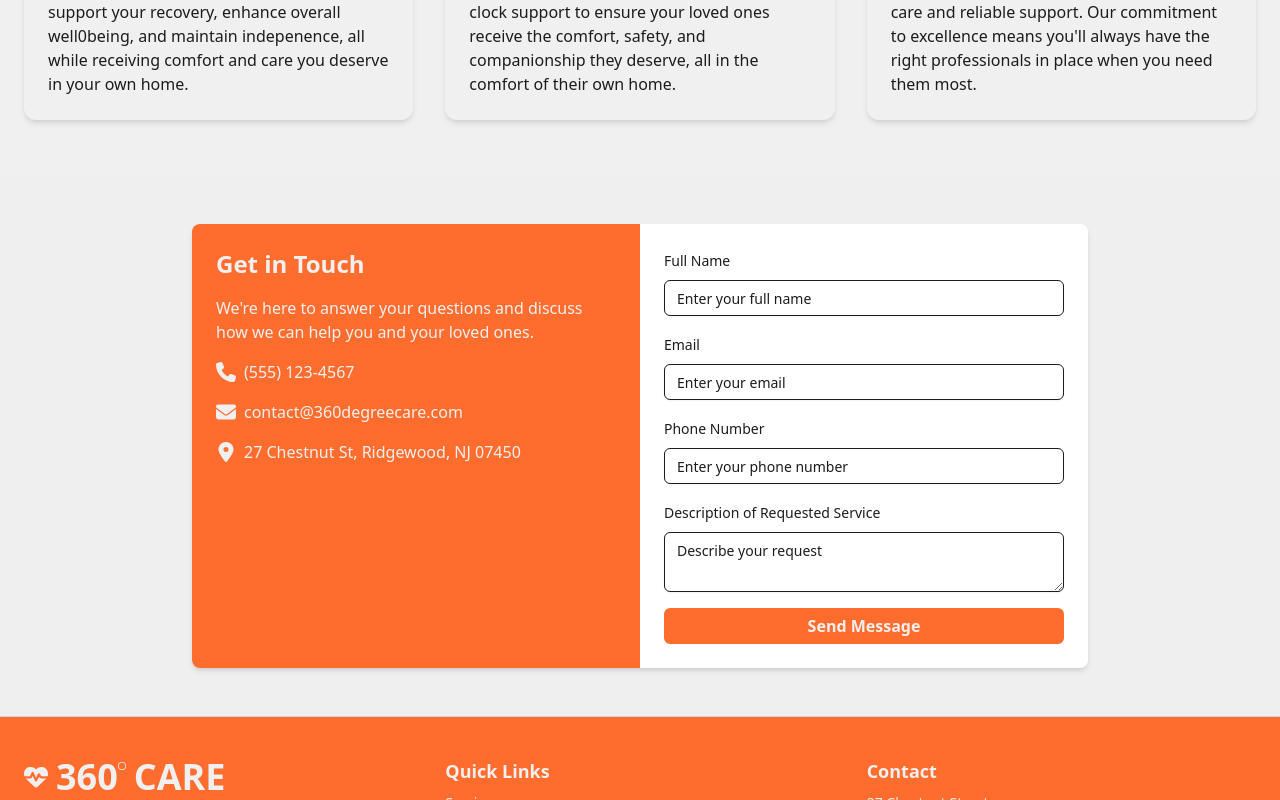
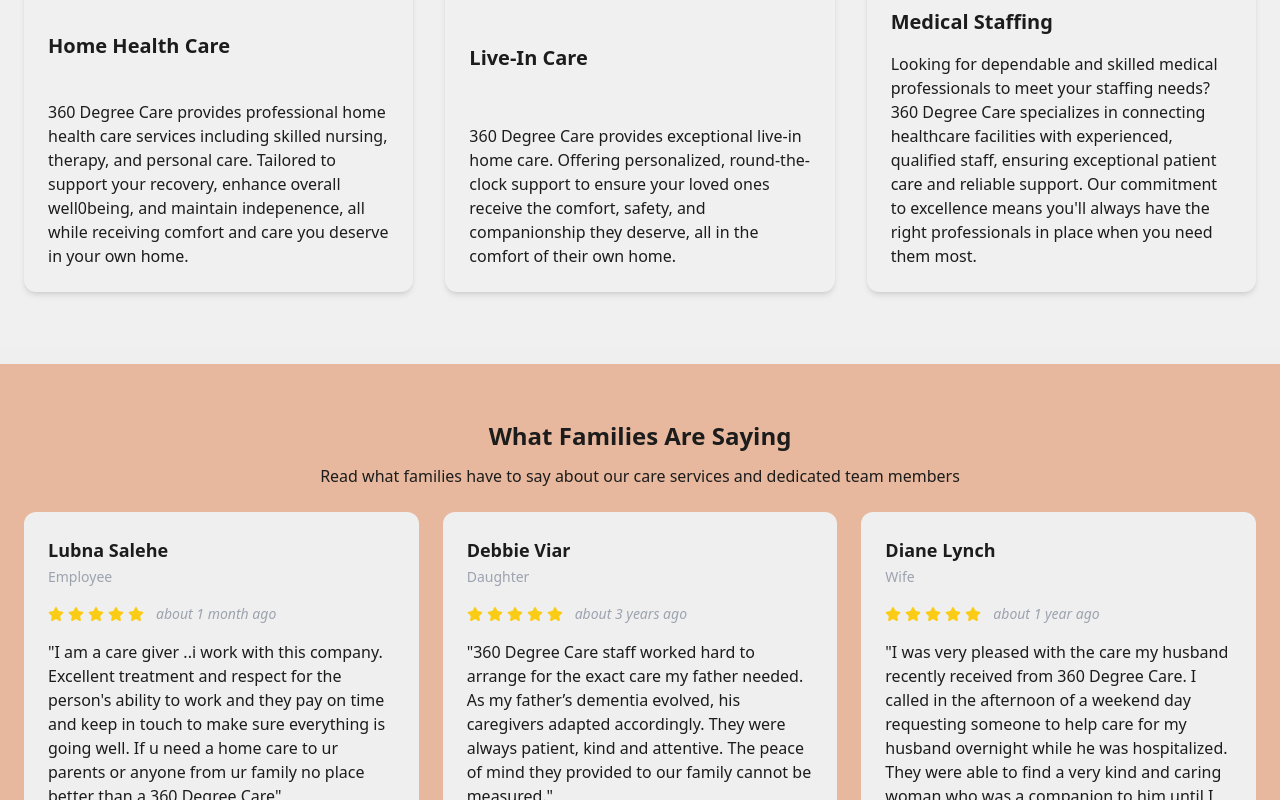
Before and after one commit to pixelverse-studios/360-degree-care, a Next.js app: page / in a window 1280 px wide. Shown: the part 2000-2800 px from the top of the page. Built offline with nearby package versions, Linux system fonts and the light colour scheme.

Commit message:
360C-1: Added testimonials

```diff
--- a/package.json
+++ b/package.json
@@ -18,6 +18,7 @@
         "@radix-ui/react-slot": "^1.1.2",
         "class-variance-authority": "^0.7.1",
         "clsx": "^2.1.1",
+        "date-fns": "^4.1.0",
         "lucide-react": "^0.475.0",
         "next": "14.2.23",
         "react": "^18",
--- a/src/app/page.tsx
+++ b/src/app/page.tsx
@@ -3,6 +3,7 @@
 import HomeHero from '@/components/hero/HomeHero'
 import InfoCards from '@/components/InfoCards'
 import HomeAboutSection from '@/components/about/HomeAboutSection'
+import HomeTestimonials from '@/components/testimonials/HomeTestimonials'
 import ContactForm from '@/components/contact/ContactForm'
 
 import { HIGHLIGHT_CARDS, SERVICE_CARDS } from '@/utils/home'
@@ -18,6 +19,7 @@
                 cards={SERVICE_CARDS}
                 header="Our Concierge Level Services"
             />
+            <HomeTestimonials />
             <section className="py-8">
                 <ContactForm />
             </section>
--- a/src/components/InfoCards.tsx
+++ b/src/components/InfoCards.tsx
@@ -23,7 +23,7 @@
                     {header}
                 </h1>
             ) : null}
-            <ul className="max-w-custom mx-auto p-6 flex gap-8">
+            <ul className="max-w-custom mx-auto p-6 grid grid-cols-1 md:grid-cols-3 gap-8">
                 {cards.map(card => {
                     const Icon = card.icon
 
--- a/src/components/about/HomeAboutSection.tsx
+++ b/src/components/about/HomeAboutSection.tsx
@@ -2,7 +2,7 @@
 
 export default function HomeAboutSection() {
     return (
-        <section className="max-w-custom mx-auto grid grid-cols-1 md:grid-cols-2 gap-6 justify-between items-center  max-h-[60dvh] p-6">
+        <section className="max-w-custom mx-auto grid grid-cols-1 md:grid-cols-2 gap-6 justify-between items-center p-6">
             <img
                 className="rounded-2xl h-fit w-fit"
                 src="https://placehold.co/1200x1200"
--- a/src/components/nav/Hamburger.tsx
+++ b/src/components/nav/Hamburger.tsx
@@ -7,7 +7,7 @@
     return (
         <button
             onClick={() => setIsOpen(!isOpen)}
-            className="group relative w-10 h-10 flex flex-col items-center justify-center p-2 rounded-lg bg-background text-white shadow-md border border-primary lg:hidden transition-colors duration-300 hover:bg-primary hover:text-background hover:border-background"
+            className="group relative w-10 h-10 flex flex-col items-center justify-center p-2 rounded-lg bg-primary-foreground text-white shadow-md border border-primary lg:hidden transition-colors duration-300 hover:bg-primary hover:text-background hover:border-background"
         >
             <span
                 className={`absolute block w-6 h-0.5 bg-primary rounded transition-transform duration-300 group-hover:bg-background ${
--- /dev/null
+++ b/src/components/testimonials/HomeTestimonials.tsx
@@ -0,0 +1,44 @@
+import TestimonialCards from './TestimonialCards'
+
+const REVIEWS = [
+    {
+        name: 'Lubna Salehe',
+        relation: 'Employee',
+        description:
+            "I am a care giver ..i work with this company. Excellent treatment and respect for the person's ability to work and they pay on time and keep in touch to make sure everything is going well. If u need a home care to ur parents or anyone from ur family no place better than a 360 Degree Care",
+        createdAt: 'January 15 2025'
+    },
+    {
+        name: 'Debbie Viar',
+        relation: 'Daughter',
+        description:
+            '360 Degree Care staff worked hard to arrange for the exact care my father needed. As my father’s dementia evolved, his caregivers adapted accordingly. They were always patient, kind and attentive. The peace of mind they provided to our family cannot be measured.',
+        createdAt: 'February 6 2022'
+    },
+    {
+        name: 'Diane Lynch',
+        relation: 'Wife',
+        description:
+            'I was very pleased with the care my husband recently received from 360 Degree Care. I called in the afternoon of a weekend day requesting someone to help care for my husband overnight while he was hospitalized. They were able to find a very kind and caring woman who was a companion to him until I arrived in the morning. I am very grateful for that.',
+        createdAt: 'January 8 2024'
+    }
+]
+
+export default function HomeTestimonials() {
+    return (
+        <section className="py-8 bg-secondary">
+            <div className="max-w-custom mx-auto p-6">
+                <div className="text-center text-black-muted mb-6">
+                    <h2 className="font-bold text-2xl mb-3">
+                        What Families Are Saying
+                    </h2>
+                    <p>
+                        Read what families have to say about our care services
+                        and dedicated team members
+                    </p>
+                </div>
+                <TestimonialCards testimonials={REVIEWS} />
+            </div>
+        </section>
+    )
+}
--- /dev/null
+++ b/src/components/testimonials/TestimonialCards.tsx
@@ -0,0 +1,54 @@
+import { formatDistanceToNow } from 'date-fns'
+import { FaStar } from 'react-icons/fa6'
+
+interface TestimonialProps {
+    name: string
+    relation: string
+    description: string
+    createdAt: string
+}
+
+export default function TestimonialCards({
+    testimonials
+}: {
+    testimonials: TestimonialProps[]
+}) {
+    return (
+        <ul className="grid grid-cols-1 lg:grid-cols-3 gap-6">
+            {testimonials.map(review => {
+                const reviewDate = formatDistanceToNow(
+                    new Date(review.createdAt),
+                    { addSuffix: true }
+                )
+                return (
+                    <li
+                        key={review.name}
+                        className="flex flex-col gap-4 bg-white-muted p-6 rounded-xl"
+                    >
+                        <div>
+                            <h4 className="text-black font-bold text-lg">
+                                {review.name}
+                            </h4>
+                            <span className="text-sm text-gray-400">
+                                {review.relation}
+                            </span>
+                        </div>
+                        <div className="flex gap-3 items-center">
+                            <div className="flex gap-1 text-yellow-400">
+                                <FaStar />
+                                <FaStar />
+                                <FaStar />
+                                <FaStar />
+                                <FaStar />
+                            </div>
+                            <span className="text-sm text-gray-400 italic">
+                                {reviewDate}
+                            </span>
+                        </div>
+                        <p>"{review.description}"</p>
+                    </li>
+                )
+            })}
+        </ul>
+    )
+}
```
Also changed, not shown: 1 other file (tests, documents, lock files or other folders).
